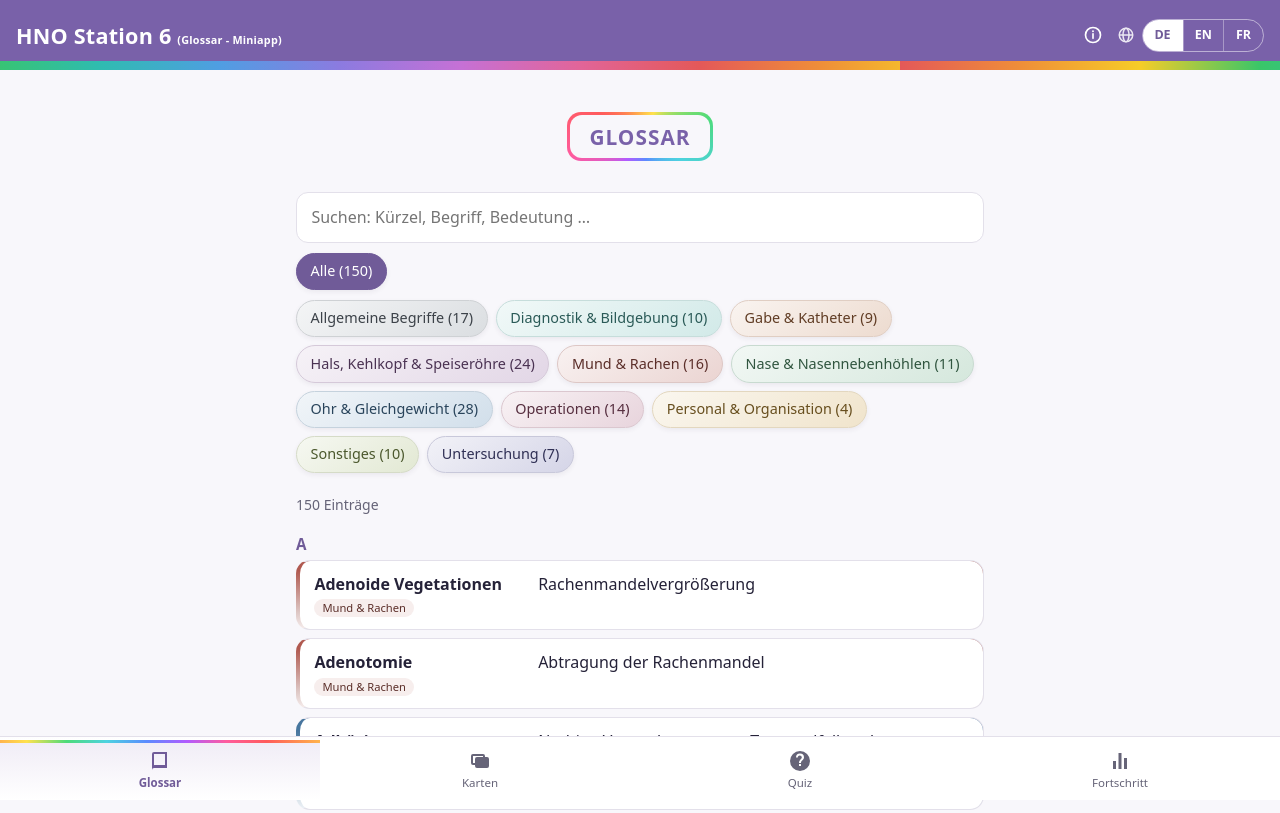
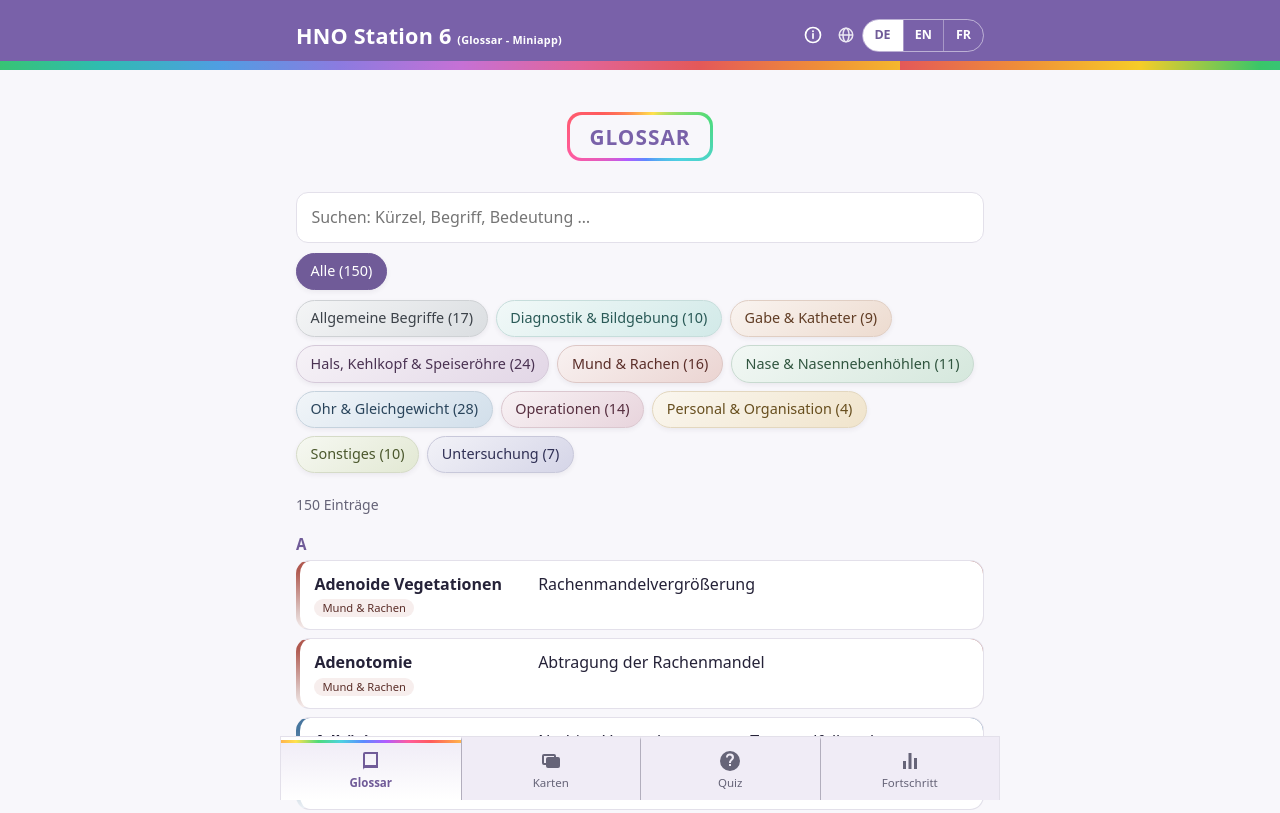
Before and after one commit to LucaGiona/hno_miniapp, a plain HTML site: page index.html in a window 1280 px wide. Shown: the top 813 px of the page. Drawn offline with Linux system fonts and the light colour scheme.

Commit message:
Footer feinschliff

```diff
--- a/js/main.js
+++ b/js/main.js
@@ -13,7 +13,7 @@ import { initStats, renderStats } from './stats.js';
 import { initPwa } from './pwa.js';
 import { initAbout } from './about.js';
 
-const VERSION = '0.3.12';
+const VERSION = '0.3.34';
 
 /* Alles sprachabhängige neu beschriften (Start und Sprachwechsel) */
 function relabel() {
--- a/style.css
+++ b/style.css
@@ -141,7 +141,7 @@ h2 {
   background: var(--top);
   color: #fff;
   height: calc(var(--top-h) + env(safe-area-inset-top));
-  padding: env(safe-area-inset-top) 16px 0;
+  padding: env(safe-area-inset-top) max(16px, calc((100% - 720px) / 2 + 16px)) 0;
   display: flex;
   align-items: center;
   justify-content: space-between;
@@ -872,10 +872,14 @@ input[type=search]:focus,select:focus,.btn:focus-visible,.card:focus-visible,.op
   z-index: 10;
   display: grid;
   grid-template-columns: repeat(4,1fr);
+  max-width: 720px;
+  margin: 0 auto;
   height: calc(var(--nav-h) + env(safe-area-inset-bottom));
   padding-bottom: env(safe-area-inset-bottom);
-  background: var(--surface);
-  border-top: 1px solid var(--line)
+  background: var(--brand-soft);
+  border-top: 1px solid var(--line);
+  border-left: 1px solid var(--line);
+  border-right: 1px solid var(--line)
 }
 
 .tabs button {
@@ -892,6 +896,10 @@ input[type=search]:focus,select:focus,.btn:focus-visible,.card:focus-visible,.op
   gap: 2px;
   cursor: pointer;
   border-top: 3px solid transparent
+}
+
+.tabs button + button {
+  border-left: 1px solid color-mix(in srgb, var(--muted) 45%, transparent)
 }
 
 .tabs svg {
--- a/sw.js
+++ b/sw.js
@@ -1,6 +1,6 @@
 /* Service Worker – Offline-Cache für die HNO Lernkarten.
    Bei jeder Änderung an einer App-Datei CACHE hochzählen, damit Geräte die neue Version holen. */
-var CACHE = 'hno-lernkarten-v0.3.29';
+var CACHE = 'hno-lernkarten-v0.3.34';
 var ASSETS = [
   './',
   'index.html',
```
